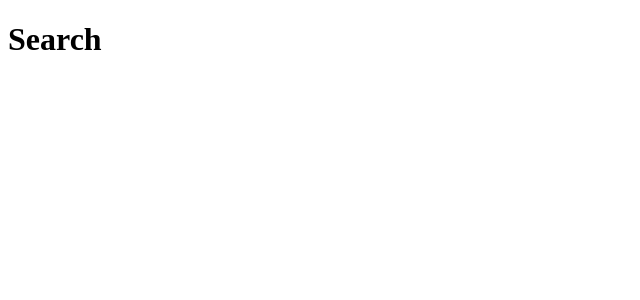
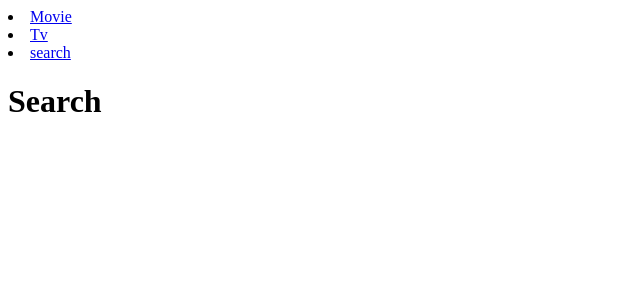
Before and after one commit to DongUk-kang/netflix_clone_donguk, a React (Create React App) app: page /#/search in a window 1280 px wide. Shown: the top 300 px of the page, without its empty margins (0-640 px from the left). Built offline with nearby package versions, Linux system fonts and the light colour scheme.

Commit message:
router 추가 # 2 (add head components )

```diff
--- a/src/App.js
+++ b/src/App.js
@@ -1,9 +1,14 @@
 import React from 'react';
 import Router from "./Components/Router";
+import Header from "./Components/Header";
 
 const App = () => {
     return (
-        <Router />
+        <>
+            <Header />
+            <Router />
+        </>
+
     );
 };
 
--- /dev/null
+++ b/src/Components/Header.js
@@ -0,0 +1,25 @@
+import React from 'react';
+
+const Header = () => {
+    return (
+        <header>
+            <li>
+                <a href={"/"}>
+                    Movie
+                </a>
+            </li>
+            <li>
+                <a href={"/tv"}>
+                    Tv
+                </a>
+            </li>
+            <li>
+                <a href={"/search"}>
+                    search
+                </a>
+            </li>
+        </header>
+    );
+};
+
+export default Header;
```
